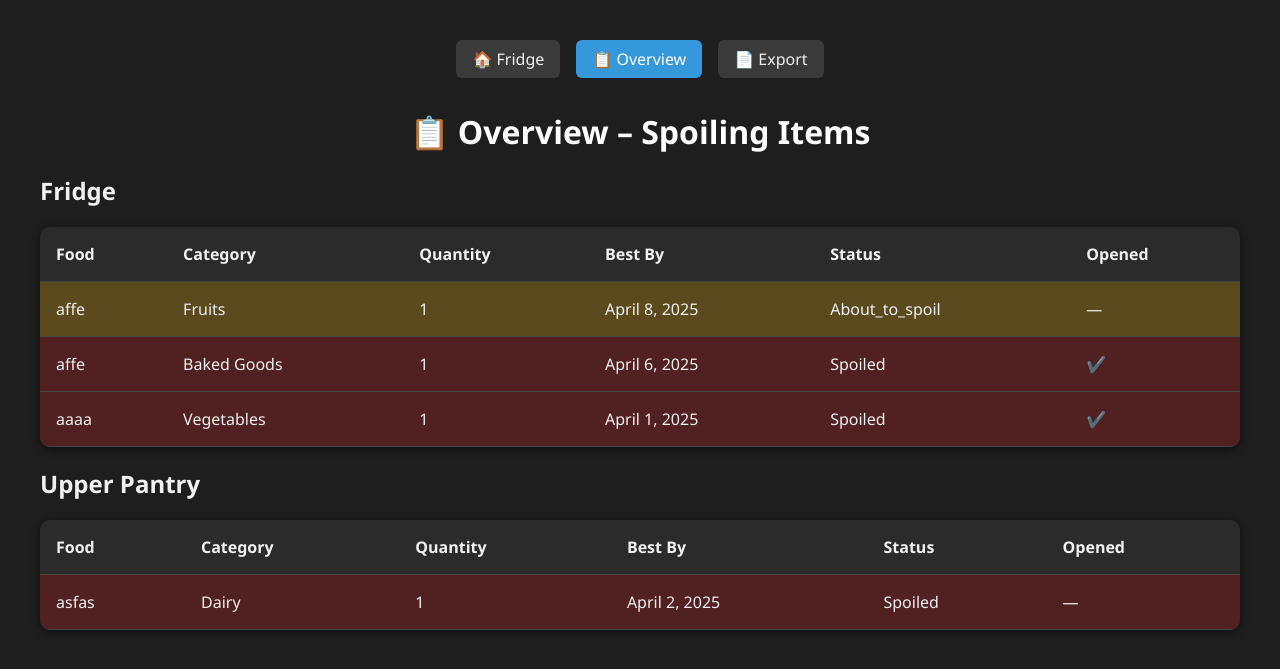
After one commit to MagieAlex/Refriger8, a Django app: page /overview/ in a window 1280 px wide. The commit adds this page. Shown: the top 669 px of the page. Run offline with Django 5.2, Linux system fonts and the light colour scheme; data comes from the database, SQL or seed files in the repository; both versions use the stored data as it was after the commit.

Commit message:
added navbar, export function, overview

```diff
--- a/refriger8/fridge/forms.py
+++ b/refriger8/fridge/forms.py
@@ -5,7 +5,7 @@ from .models import FoodItem
 class FoodItemForm(forms.ModelForm):
     class Meta:
         model = FoodItem
-        fields = ['name', 'category', 'quantity', 'best_by', 'storage_location']
+        fields = ['name', 'category', 'quantity', 'best_by', 'storage_location', 'opened']
         widgets = {
             'best_by': forms.DateInput(attrs={'type': 'date'}),
         }
--- a/refriger8/fridge/models.py
+++ b/refriger8/fridge/models.py
@@ -37,19 +37,25 @@ class FoodItem(models.Model):
     quantity = models.IntegerField(default=1)
     best_by = models.DateField(null=True, blank=True)
     storage_location = models.CharField(max_length=50, choices=STORAGE_CHOICES, default='fridge')
-
+    opened = models.BooleanField(default=False)
 
     @property
     def status(self):
+        if self.best_by is None:
+            return "unknown"
+
         today = date.today()
         if self.best_by < today:
             return "spoiled"
         elif self.best_by <= today + timedelta(days=2):
             return "about_to_spoil"
-        return "fresh"
+        else:
+            return "fresh"
 
     @property
     def days_left(self):
+        if self.best_by is None:
+            return "?"
         delta = (self.best_by - date.today()).days
         if delta > 0:
             return f"in {delta} day{'s' if delta > 1 else ''}"
--- a/refriger8/fridge/static/fridge/style.css
+++ b/refriger8/fridge/static/fridge/style.css
@@ -124,3 +124,49 @@ tr:hover {
 .back-link:hover {
     text-decoration: underline;
 }
+
+.navbar {
+    display: flex;
+    flex-wrap: wrap;
+    gap: 1rem;
+    justify-content: center;
+    margin-bottom: 2rem;
+}
+
+.navbar a {
+    text-decoration: none;
+    padding: 0.5rem 1rem;
+    border-radius: 6px;
+    background-color: #3a3a3a;
+    color: #f0f0f0;
+    font-weight: 500;
+    transition: background 0.2s ease;
+}
+
+.navbar a:hover {
+    background-color: #555;
+}
+
+.navbar a.active {
+    background-color: #3498db;
+    color: white;
+}
+
+.unknown {
+    background-color: #3a3a3a;  /* neutral dark gray */
+    color: #f0f0f0;  /* light text for contrast */
+}
+
+.export-btn {
+    background-color: #27ae60;
+    color: white;
+    padding: 0.6rem 1.2rem;
+    border-radius: 6px;
+    text-decoration: none;
+    font-weight: bold;
+    transition: background 0.2s ease;
+}
+
+.export-btn:hover {
+    background-color: #1e8449;
+}
--- /dev/null
+++ b/refriger8/fridge/templates/fridge/base.html
@@ -0,0 +1,26 @@
+{% load static %}
+<!DOCTYPE html>
+<html lang="en">
+<head>
+    <meta charset="UTF-8">
+    <title>{% block title %}Refrigerator App{% endblock %}</title>
+    <link rel="stylesheet" href="{% static 'fridge/style.css' %}">
+</head>
+<body>
+
+    <!-- Shared Navbar -->
+    <div class="navbar">
+        <a href="{% url 'fridge' %}" class="{% if request.path == '/' %}active{% endif %}">🏠 Fridge</a>
+        <a href="{% url 'overview' %}" class="{% if request.path|slice:'0:9' == '/overview' %}active{% endif %}">📋 Overview</a>
+        <a href="{% url 'export_items' %}">📄 Export</a>
+    </div>
+
+    <!-- Main Content -->
+    <div class="content">
+        {% block content %}
+        <!-- Content from child templates goes here -->
+        {% endblock %}
+    </div>
+
+</body>
+</html>
--- /dev/null
+++ b/refriger8/fridge/templates/fridge/overview.html
@@ -0,0 +1,42 @@
+{% extends "fridge/base.html" %}
+{% load static %}
+
+{% block title %}Overview – Spoiling Food{% endblock %}
+
+{% block content %}
+
+<h1>📋 Overview – Spoiling Items</h1>
+
+{% if overview %}
+    {% for location, items in overview.items %}
+        <h2>{{ location }}</h2>
+        <table>
+            <thead>
+                <tr>
+                    <th>Food</th>
+                    <th>Category</th>
+                    <th>Quantity</th>
+                    <th>Best By</th>
+                    <th>Status</th>
+                    <th>Opened</th>
+                </tr>
+            </thead>
+            <tbody>
+                {% for item in items %}
+                    <tr class="{{ item.status }}">
+                        <td>{{ item.name }}</td>
+                        <td>{{ item.get_category_display }}</td>
+                        <td>{{ item.quantity }}</td>
+                        <td>{{ item.best_by }}</td>
+                        <td>{{ item.status|capfirst }}</td>
+                        <td>{% if item.opened %}✔️{% else %}—{% endif %}</td>
+                    </tr>
+                {% endfor %}
+            </tbody>
+        </table>
+    {% endfor %}
+{% else %}
+    <p style="text-align: center; margin-top: 2rem;">🎉 No food is about to spoil!</p>
+{% endif %}
+
+{% endblock %}
--- a/refriger8/fridge/urls.py
+++ b/refriger8/fridge/urls.py
@@ -5,5 +5,7 @@ urlpatterns = [
     path('', views.fridge_view, name='fridge'),
     path('edit/<int:pk>/', views.edit_item, name='edit_item'),
     path('delete/<int:pk>/', views.delete_item, name='delete_item'),
+    path('export/', views.export_items_csv, name='export_items'),
+    path('overview/', views.overview_view, name='overview'),
 
 ]
--- a/refriger8/fridge/views.py
+++ b/refriger8/fridge/views.py
@@ -3,17 +3,19 @@ from django.shortcuts import render, redirect, get_object_or_404
 from .models import FoodItem
 from .forms import FoodItemForm
 
-
 def fridge_view(request):
     sort = request.GET.get('sort')
     selected_category = request.GET.get('category', '')
+    selected_storage = request.GET.get('storage', '')
 
     items = FoodItem.objects.all()
 
     if selected_category:
         items = items.filter(category=selected_category)
 
-    # Apply sorting safely
+    if selected_storage:
+        items = items.filter(storage_location=selected_storage)
+
     if sort:
         items = items.order_by(sort)
     else:
@@ -25,14 +27,17 @@ def fridge_view(request):
         return redirect('fridge')
 
     categories = FoodItem.CATEGORY_CHOICES
+    storage_locations = FoodItem.STORAGE_CHOICES
+
     return render(request, 'fridge/fridge.html', {
         'items': items,
         'form': form,
         'categories': categories,
         'selected_category': selected_category,
-        'sort': sort
+        'selected_storage': selected_storage,
+        'sort': sort,
+        'storage_locations': storage_locations,
     })
-
 
 
 from django.shortcuts import get_object_or_404
@@ -52,3 +57,45 @@ def edit_item(request, pk):
     else:
         form = FoodItemForm(instance=item)
     return render(request, 'fridge/edit.html', {'form': form, 'item': item})
+
+import csv
+from django.http import HttpResponse
+
+def export_items_csv(request):
+    items = FoodItem.objects.all()
+
+    response = HttpResponse(content_type='text/csv')
+    response['Content-Disposition'] = 'attachment; filename="fridge_export.csv"'
+
+    writer = csv.writer(response)
+    writer.writerow(['Name', 'Category', 'Quantity', 'Best By', 'Opened', 'Storage'])
+
+    for item in items:
+        writer.writerow([
+            item.name,
+            item.get_category_display(),
+            item.quantity,
+            item.best_by if item.best_by else "Unknown",
+            "Yes" if item.opened else "No",
+            item.get_storage_location_display(),
+        ])
+
+    return response
+
+from collections import defaultdict
+from django.utils import timezone
+
+def overview_view(request):
+    today = timezone.now().date()
+    items = FoodItem.objects.all()
+
+    # Collect only spoiled or about-to-spoil items
+    overview = defaultdict(list)
+    for item in items:
+        status = item.status
+        if status in ('spoiled', 'about_to_spoil'):
+            overview[item.get_storage_location_display()].append(item)
+
+    return render(request, 'fridge/overview.html', {
+        'overview': dict(overview)
+    })
--- a/refriger8/refriger8/settings.py
+++ b/refriger8/refriger8/settings.py
@@ -26,7 +26,9 @@ SECRET_KEY = 'django-insecure-plxe&^jc&tthd)2x#^*59(y1r8eli%1h8))hqm&^oh1_brr*@1
 # SECURITY WARNING: don't run with debug turned on in production!
 DEBUG = True
 
-ALLOWED_HOSTS = []
+import socket
+ALLOWED_HOSTS = ['localhost', '127.0.0.1', socket.gethostbyname(socket.gethostname())]
+
 
 
 # Application definition
```
Also changed, not shown: refriger8/fridge/templates/fridge/edit.html (+6 -13 lines), refriger8/fridge/templates/fridge/fridge.html (+19 -12 lines), refriger8/db.sqlite3, refriger8/fridge/migrations/0005_fooditem_opened.py (added).
